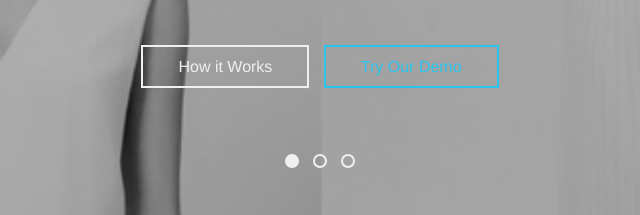
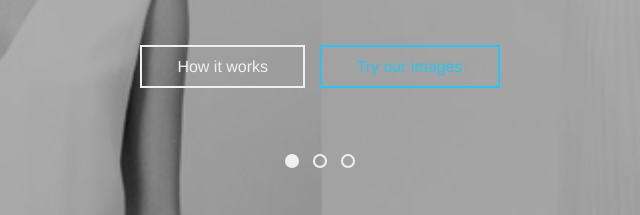
Before and after one commit to navalsaini/trialroom-website, a website: page index.html in a window 1280 px wide. Shown: the part 422-637 px from the top of the page, 320-960 px from the left. Drawn offline with nearby package versions, Linux system fonts and the light colour scheme; files that its build step writes are made by us from their sources; files whose address does not match are found by name.

Commit message:
minor typos

```diff
--- a/views/main.html
+++ b/views/main.html
@@ -3,7 +3,7 @@
 	  <div class="overlay overlay-30">
 	    <div class="flex-bullet-slider vertical-center text-center">
 	      	<centered>
-		      	<flex-slider slide="s in slides track by $index" animation="fade" animationSpeed="8000" >
+		      	<flex-slider slide="s in slides track by $index" animation="fade" animationSpeed="10000" >
 		      		<li>
 		      			<div class="slider-title">
 		      			  <span>
@@ -11,8 +11,8 @@
 		      			  </span>
 		      			</div>
 		      			<p class="slider-description">{{s.description}}</p>
-		      			<a ng-click='gotoBenefits()' class="btn btn-default">How it Works</a>
-		      			<a href="#/demo" class="btn btn-primary">Try Our Demo</a>
+		      			<a ng-click='gotoBenefits()' class="btn btn-default">How it works</a>
+		      			<a href="#/demo" class="btn btn-primary">Try our images</a>
 		      		</li>
 		        </flex-slider>
 		    </centered>
```
